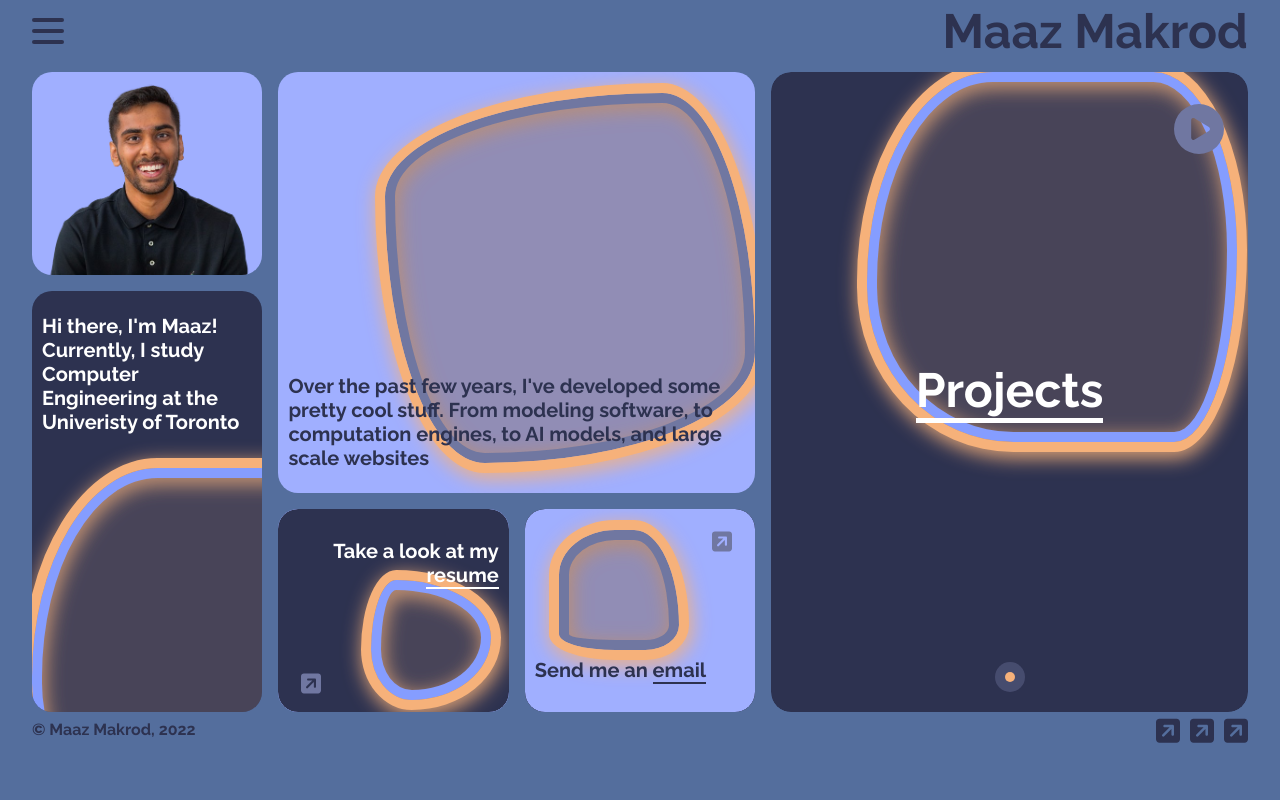
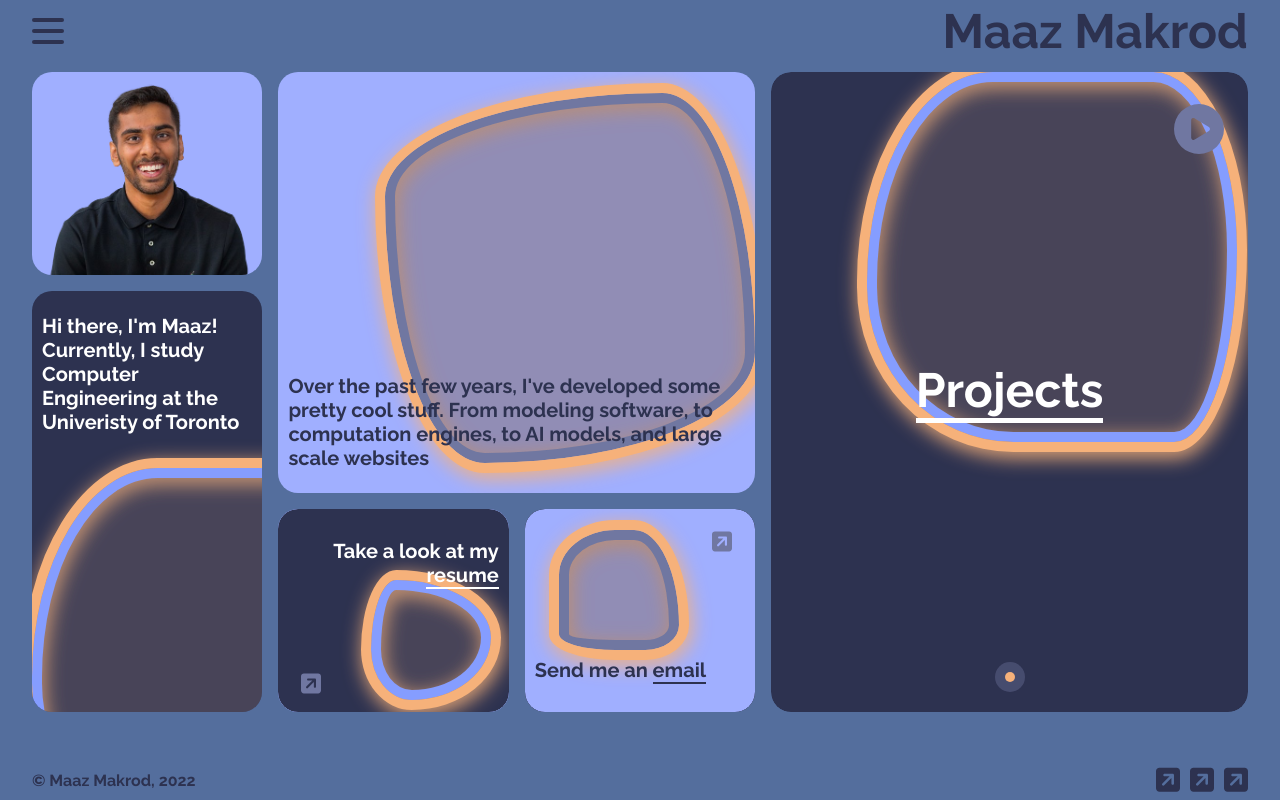
Before and after one commit to MaazMakrod/maazmakrod.github.io, a React (Vite) app: page /about in a window 1280 px wide. Built offline with nearby package versions, Linux system fonts and the light colour scheme.

Commit message:
Stlye nav bette rand fix footer vertical alignment

```diff
--- a/src/components/footer/Footer.tsx
+++ b/src/components/footer/Footer.tsx
@@ -10,8 +10,10 @@ const Footer = () => {
     display: 'flex',
     flexDirection: 'row',
     justifyContent: 'space-between',
-    alignItems: 'center',
-    paddingTop: '5px'
+    alignItems: 'end',
+    paddingTop: '5px',
+    flexGrow: '1',
+    paddingBottom: '10px',
   }}>
       <Text text={`© Maaz Makrod, ${new Date().getFullYear()}`} tagName="p" types={['p', 'bold']} color={COLORS.primary} margin="0" />
       <div style={{
@@ -35,6 +37,7 @@ const Footer = () => {
             timing: 500,
             filter: `drop-shadow(2px 5px 10px ${COLORS.accent})`,
           }}
+          target="_blank"
         />
         <Icon
           SvgImage={Link}
--- a/src/components/navigation/Navigation.tsx
+++ b/src/components/navigation/Navigation.tsx
@@ -62,7 +62,7 @@ const StyledMenuItem = styled.li<{
   transition: all 200ms ease;
 
   ${props => props.disableHover ? '' : `
-    :hover {
+    &:hover {
       color: ${COLORS.accent};
     }
   `}
@@ -72,13 +72,13 @@ const StyledMenuItems = styled.ul<{
   opened: boolean;
 }>`
   list-style: none;
-  background-color: #546e9d;
+  background-color: ${COLORS.background};
   width: 100%;
   height: 100vh;
   transform: ${props => props.opened ? 'translateX(0)' : 'translate(-150%)'};
   display: flex;
   flex-direction: column;
-  transition: transform 0.5s ease-in-out;
+  transition: all 0.5s ease-in-out;
   text-align: center;
   justify-content: center;
   margin: 0;
@@ -93,7 +93,7 @@ const StyledHamburgerLine = styled.span`
   height: 4px;
   width: 100%;
   border-radius: 10px;
-  background: ${COLORS.primary};
+  background: inherit;
 `;
 
 const StyledHamburger = styled.button<{
@@ -115,23 +115,40 @@ const StyledHamburger = styled.button<{
 
   :nth-child(1) {
     transform-origin: 0% 0%;
+    background: ${COLORS.primary};
     transform: ${props => props.opened ? 'rotate(45deg)' : 'rotate(0deg)'};
-    transition: transform 0.4s ease-in-out;
+    transition: transform 0.4s ease-in-out, background 0.2s ease-in-out;
   }
 
   :nth-child(2) {
     transform: ${props => props.opened ? 'scaleY(0)' : 'scaleY(1)'};
-    transition: transform 0.2s ease-in-out;
+    background: ${COLORS.primary};
+    transition: transform 0.2s ease-in-out, background 0.4s ease-in-out;
   }
 
   :nth-child(3) {
     transform-origin: 0% 100%;
+    background: ${COLORS.primary};
     transform: ${props => props.opened ? 'rotate(-45deg)' : 'rotate(0deg)'};
-    transition: transform 0.4s ease-in-out;
+    transition: transform 0.4s ease-in-out, background 0.6s ease-in-out;
+  }
+
+  &:hover {
+    :nth-child(1) {
+      background: ${COLORS.accent};
+    }
+
+    :nth-child(2) {
+      background: ${COLORS.accent};
+    }
+
+    :nth-child(3) {
+      background: ${COLORS.accent};
+    }
   }
 `;
 
-const StyledNavigation = styled.div`
+const StyledNavigation = styled.nav`
   width: 100%;
   margin-bottom: 10px;
   display: flex;
--- a/src/index.css
+++ b/src/index.css
@@ -1,10 +1,15 @@
 body {
   background-color: #546e9d;
   margin: 0;
+  min-height: 100vh;
 }
 
 #root {
   max-width: 1600px;
+  min-height: 100vh;
+  width: fit-content;
+
+  display: flex;
+  flex-direction: column;
   margin: auto;
-  width: fit-content;
 }
```
